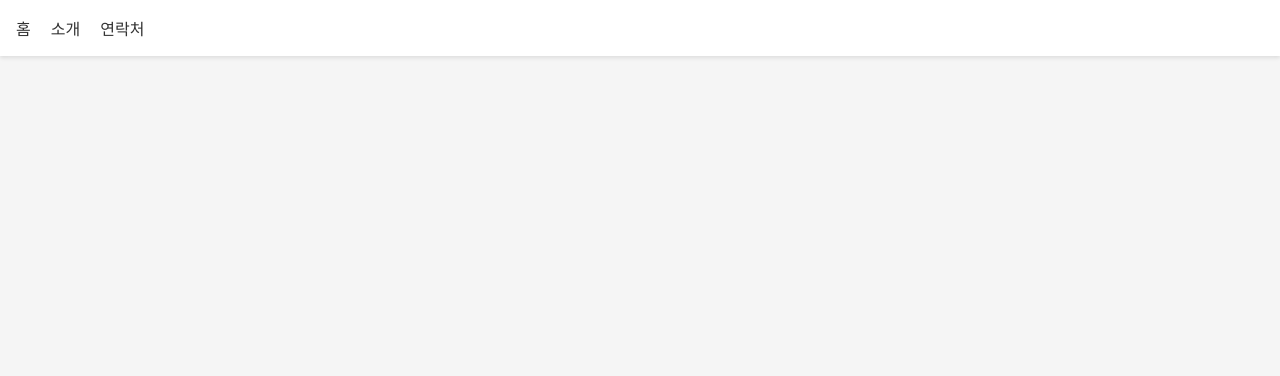
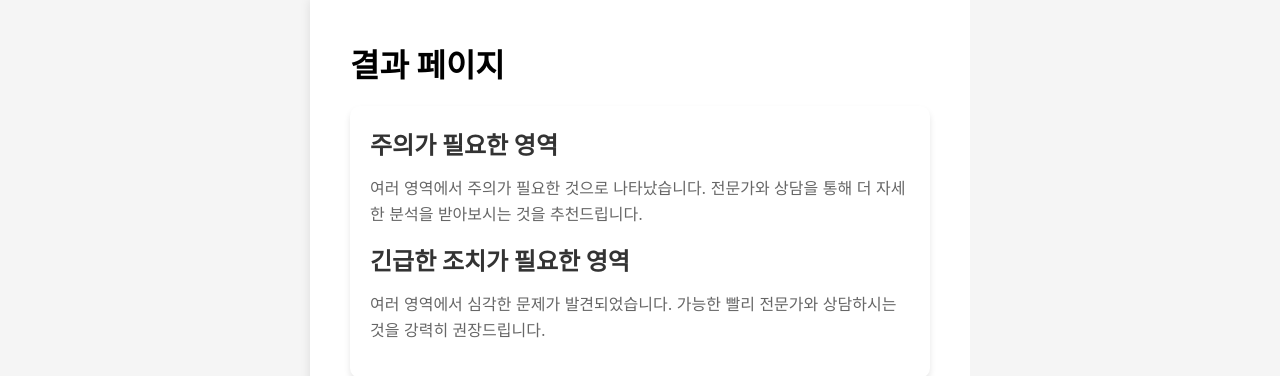
Before and after one commit to otterser/hackerton_front, a React (Create React App) app in the folder hackerton_front/: page /result in a window 1280 px wide. Before the commit this address had no page. Shown: the top 376 px of the page. Built offline with nearby package versions, Linux system fonts and the light colour scheme; the HTML template or start-up script is replaced by a standard one.

Commit message:
중앙정렬 확인

```diff
--- a/hackerton_front/src/App.js
+++ b/hackerton_front/src/App.js
@@ -1,56 +1,44 @@
 import React from 'react';
 import { BrowserRouter as Router, Routes, Route } from 'react-router-dom';
 import styled from 'styled-components';
+// import MainPage from './pages/MainPage';
+// import SurveyPage from './pages/SurveyPage';
+import ResultPage from './resultPage/ResultPage';
 
-const Container = styled.div`
-  max-width: 1200px;
+// 레이아웃 컴포넌트
+const Layout = styled.div`
+  display: flex;
+  min-height: 100vh;
+`;
+
+const SideSection = styled.div`
+  flex: 1;
+  background-color: #f5f5f5;
+`;
+
+const MainSection = styled.div`
+  flex: 2;
+  max-width: 800px;
   margin: 0 auto;
   padding: 20px;
+  background-color: white;
+  box-shadow: 0 0 10px rgba(0, 0, 0, 0.1);
 `;
-
-const Header = styled.header`
-  background-color: #ffffff;
-  padding: 1rem;
-  box-shadow: 0 2px 4px rgba(0, 0, 0, 0.1);
-`;
-
-const Nav = styled.nav`
-  display: flex;
-  gap: 20px;
-
-  a {
-    text-decoration: none;
-    color: #333;
-    font-weight: 500;
-
-    &:hover {
-      color: #007bff;
-    }
-  }
-`;
-
-// 페이지 컴포넌트들
-const Home = () => <div>홈 페이지</div>;
-const About = () => <div>소개 페이지</div>;
-const Contact = () => <div>연락처 페이지</div>;
 
 function App() {
   return (
     <Router>
-      <Header>
-        <Nav>
-          <a href="/">홈</a>
-          <a href="/about">소개</a>
-          <a href="/contact">연락처</a>
-        </Nav>
-      </Header>
-      <Container>
-        <Routes>
-          <Route path="/" element={<Home />} />
-          <Route path="/about" element={<About />} />
-          <Route path="/contact" element={<Contact />} />
-        </Routes>
-      </Container>
+      <Layout>
+        <SideSection />
+        <MainSection>
+          <Routes>
+            {/* <Route path="/" element={<MainPage />} />
+            <Route path="/survey" element={<SurveyPage />} /> */}
+            <Route path="/result" element={<ResultPage />} />
+          </Routes>
+        </MainSection>
+        <SideSection />
+      </Layout>
     </Router>
   );
 }
--- /dev/null
+++ b/hackerton_front/src/resultPage/ResultCard.js
@@ -0,0 +1,62 @@
+import React from 'react';
+import styled from 'styled-components';
+
+const Card = styled.div`
+  background: white;
+  border-radius: 10px;
+  box-shadow: 0 4px 6px rgba(0, 0, 0, 0.1);
+  padding: 20px;
+  margin: 20px 0;
+  width: 100%;
+  max-width: 600px;
+`;
+
+const Title = styled.h2`
+  color: #333;
+  margin-bottom: 15px;
+  font-size: 1.5rem;
+`;
+
+const Content = styled.p`
+  color: #666;
+  line-height: 1.6;
+  margin-bottom: 15px;
+`;
+
+const ResultCard = ({ results = [] }) => {
+  // B 등급이 2개 이상인지 확인
+  const hasMultipleB = results.filter(result => result.grade === 'B').length >= 2;
+
+  // C 등급이 2개 이상인지 확인
+  const hasMultipleC = results.filter(result => result.grade === 'C').length >= 2;
+
+  if (!hasMultipleB && !hasMultipleC) {
+    return null; // 조건에 맞지 않으면 아무것도 렌더링하지 않음
+  }
+
+  return (
+    <Card>
+      {hasMultipleB && (
+        <>
+          <Title>주의가 필요한 영역</Title>
+          <Content>
+            여러 영역에서 주의가 필요한 것으로 나타났습니다.
+            전문가와 상담을 통해 더 자세한 분석을 받아보시는 것을 추천드립니다.
+          </Content>
+        </>
+      )}
+
+      {hasMultipleC && (
+        <>
+          <Title>긴급한 조치가 필요한 영역</Title>
+          <Content>
+            여러 영역에서 심각한 문제가 발견되었습니다.
+            가능한 빨리 전문가와 상담하시는 것을 강력히 권장드립니다.
+          </Content>
+        </>
+      )}
+    </Card>
+  );
+};
+
+export default ResultCard;
--- a/hackerton_front/src/resultPage/ResultPage.js
+++ b/hackerton_front/src/resultPage/ResultPage.js
@@ -0,0 +1,26 @@
+import React from 'react';
+import styled from 'styled-components';
+import ResultCard from './ResultCard';
+
+const Container = styled.div`
+  padding: 20px;
+`;
+
+const ResultPage = () => {
+  // 임시 데이터 (실제로는 API나 상태 관리에서 가져와야 함)
+  const results = [
+    { grade: 'B', category: '영역1' },
+    { grade: 'B', category: '영역2' },
+    { grade: 'C', category: '영역3' },
+    { grade: 'C', category: '영역4' }
+  ];
+
+  return (
+    <Container>
+      <h1>결과 페이지</h1>
+      <ResultCard results={results} />
+    </Container>
+  );
+};
+
+export default ResultPage;
```
Also changed, not shown: hackerton_front/src/resultPage/HealthMap.js (added), hackerton_front/src/resultPage/Image.js (added).
